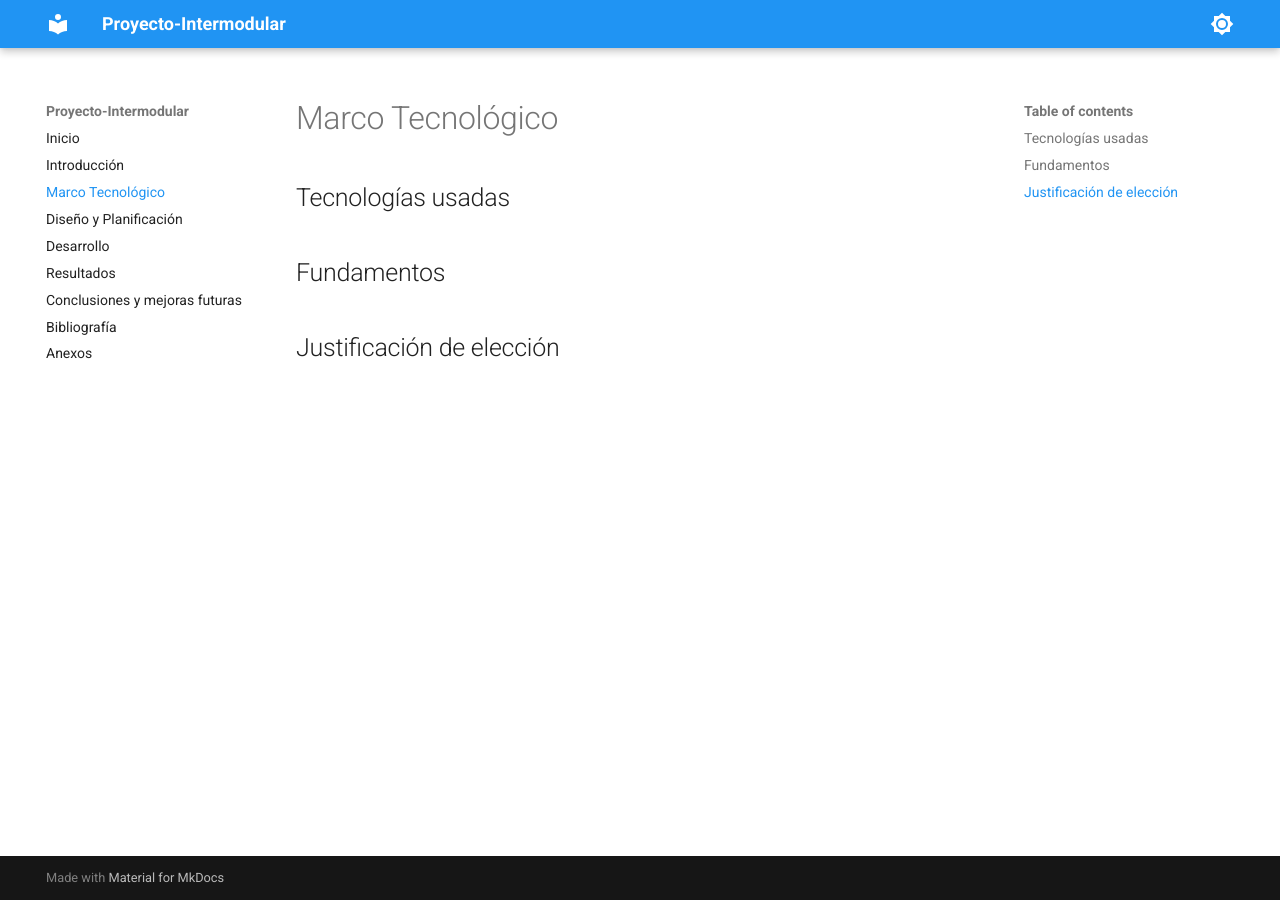
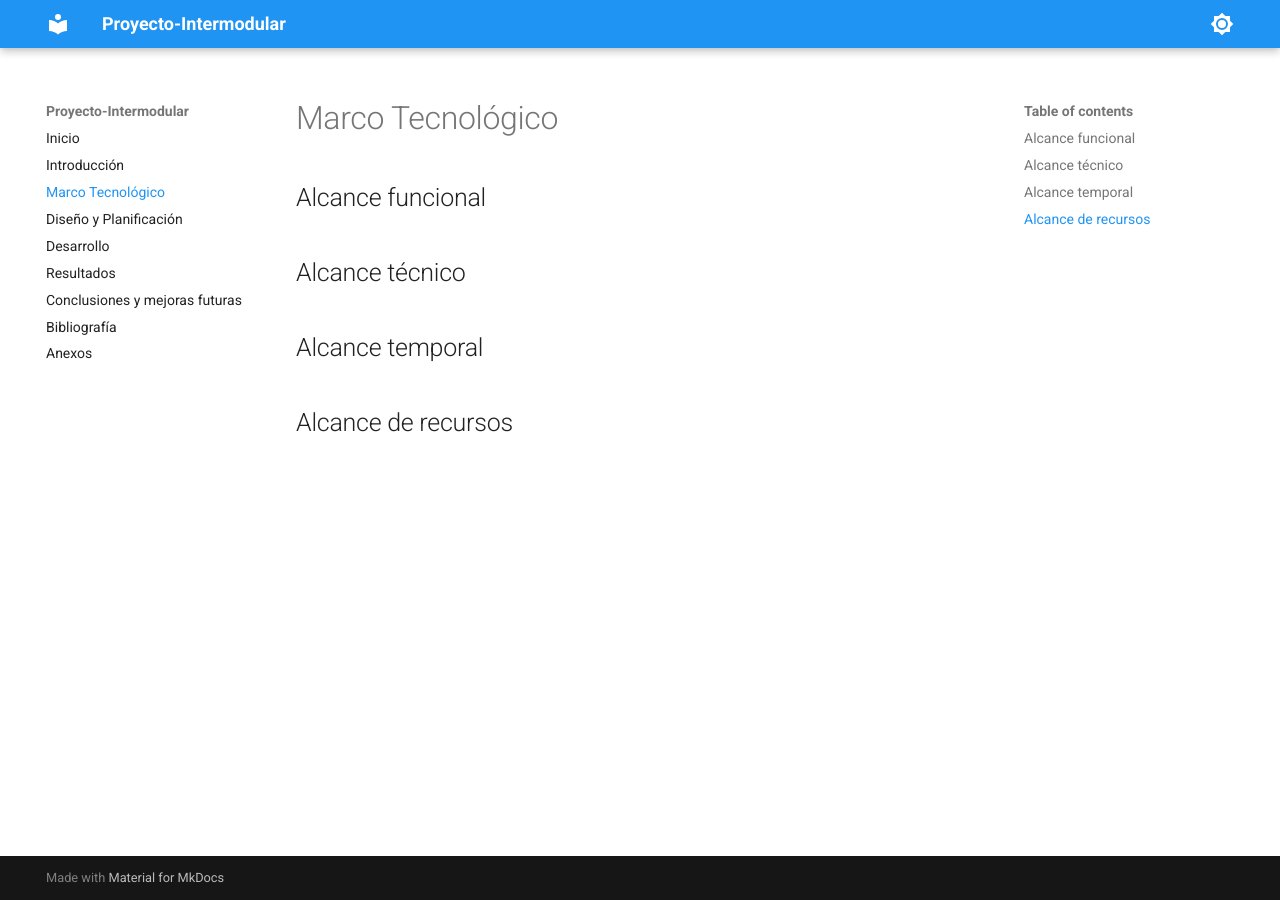
Before and after one commit to AlejandroMarinyo/Proyecto-Intermodular, an MkDocs documentation site: the page built from docs/Marco_Tecnologico.md, in a window 1280 px wide. Built offline with MkDocs 1.6.1 and Material for MkDocs 9.7.7, drawn with Linux system fonts in a browser that asks for light colours.

Commit message:
Actualizar Marco_Tecnologico.md y regenerar sitio

```diff
--- a/docs/Marco_Tecnologico.md
+++ b/docs/Marco_Tecnologico.md
@@ -1,9 +1,12 @@
 # Marco Tecnológico
 
-## Tecnologías usadas
+## Alcance funcional
 
 
-## Fundamentos
+## Alcance técnico
 
 
-## Justificación de elección
+## Alcance temporal
+
+
+## Alcance de recursos
```
Also changed, not shown: site/404.html, site/Anexos/index.html, site/Bibliografia/index.html, site/Conclusiones/index.html, site/Desarrollo/index.html, site/Diseno_y_Planificacion/index.html (deleted), site/Introduccion/index.html, site/Marco_Tecnologico/index.html, site/Resultados/index.html, site/index.html, site/sitemap.xml, 1 other file.
